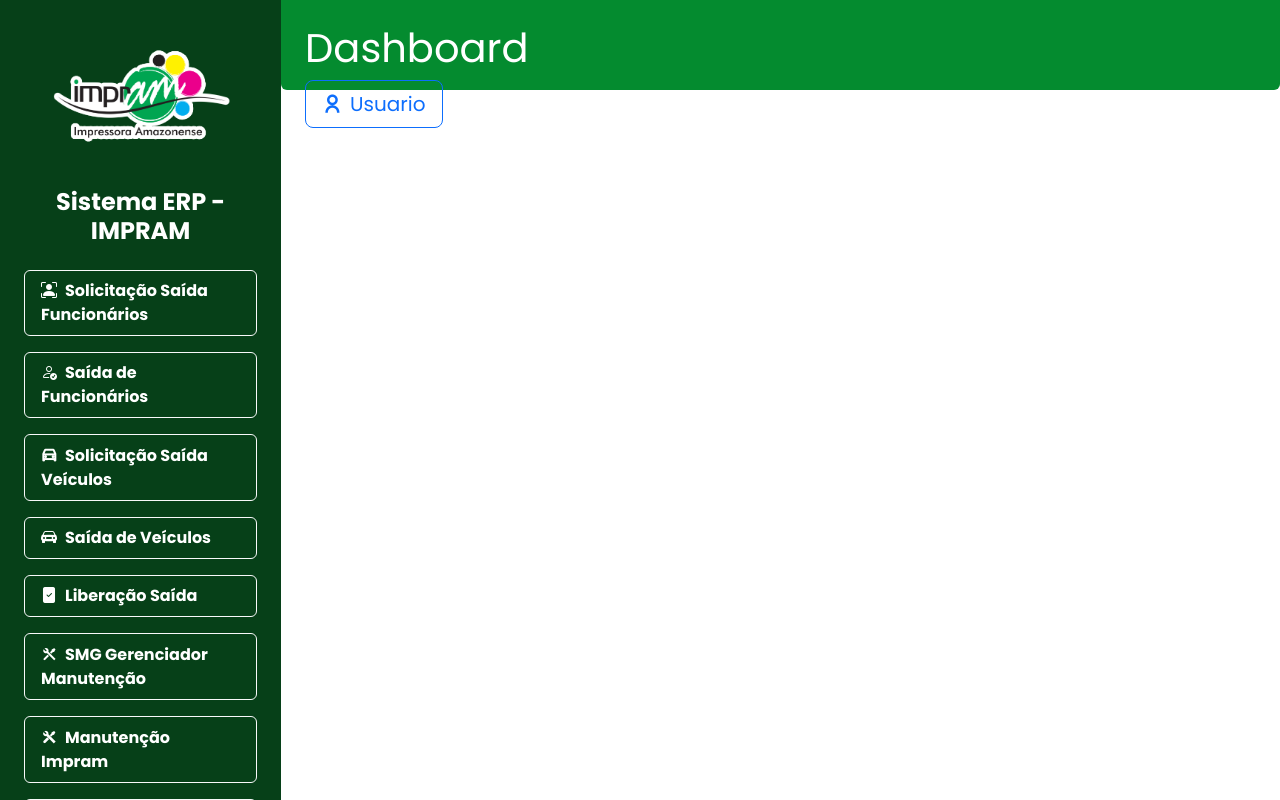
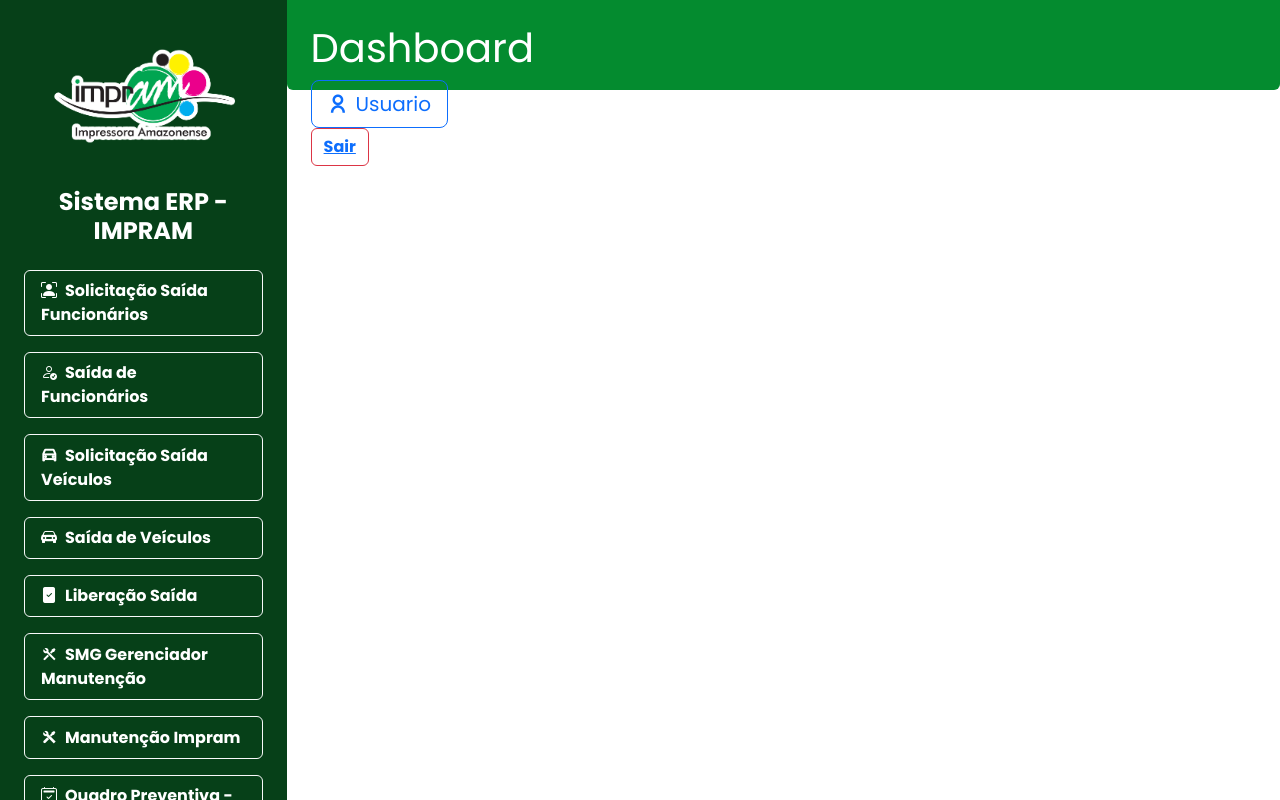
Before and after one commit to DevMarinh0/ERP_ficticio, a plain HTML site: page dashboard.html in a window 1280 px wide. Drawn offline with nearby package versions, Linux system fonts and the light colour scheme.

Commit message:
mexendo no caminho dos botoes

```diff
--- a/css/dashboard.css
+++ b/css/dashboard.css
@@ -50,7 +50,7 @@ li a:hover {
 
 .bg-green-header {
   background-color: #048b2f;
-  width: 1440px;
+  width: 1400px;
   height: 90px;
 }
 .user-exit{
--- a/dashboard.html
+++ b/dashboard.html
@@ -42,8 +42,7 @@
                 <li class="nav-item"><a class="nav-link text-white rounded" href="#">
                         <i class="ri-tools-fill me-2"></i><span class="nav-text">Manutenção Impram</span></a></li>
                 <li class="nav-item"><a class="nav-link text-white rounded" href="#">
-                        <i class="bi bi-calendar2-check me-2"></i><span class="nav-text">Quadro Preventiva -
-                            IMPRAM</span></a></li>
+                        <i class="bi bi-calendar2-check me-2"></i><span class="nav-text">Quadro Preventiva - IMPRAM</span></a></li>
                 <li class="nav-item"><a class="nav-link text-white rounded" href="#">
                         <i class="ri-hand-coin-line me-2"></i><span class="nav-text">OQC</span></a></li>
                 <li class="nav-item"><a class="nav-link text-white rounded" href="#">
@@ -168,7 +167,7 @@
 
             </div>
             <div class="">
-
+                <button type="button" class="btn btn-outline-danger user-exit"><a href="/html/login.html">Sair</a></button>
             </div>
         </div>
 
--- a/js/login.js
+++ b/js/login.js
@@ -4,7 +4,6 @@ document.getElementById("loginForm").addEventListener("submit", function (e) {
       const usuario = document.getElementById("usuario").value;
       const senha = document.getElementById("senha").value;
 
-      // Simulação de login (substitua pela chamada à API Delphi futuramente)
       if (usuario === "admin" && senha === "123") {
         Swal.fire({
           icon: "success",
```
